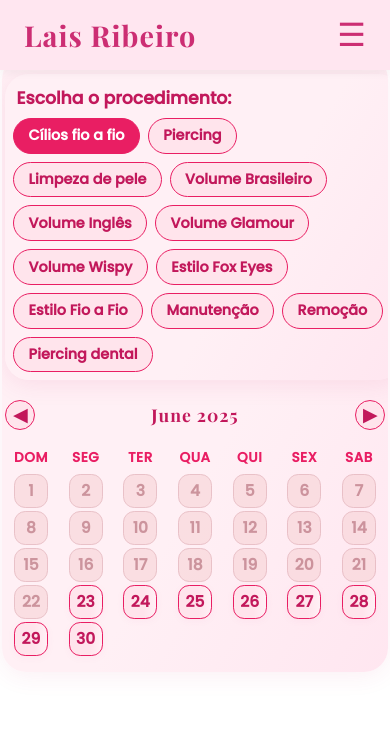
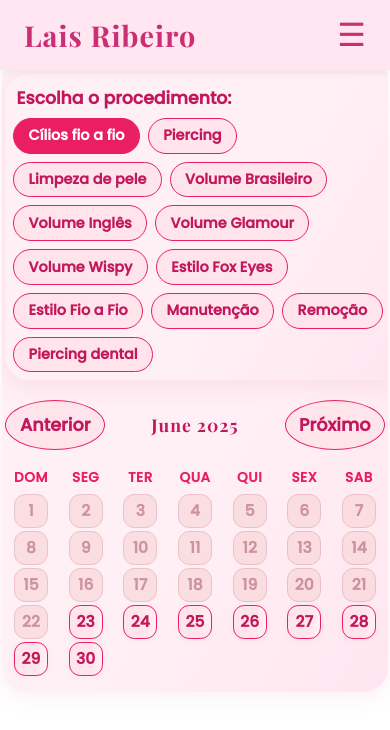
Before and after one commit to BrunoToniatti/lais, an Angular app: page /calendar in a window 390 px wide. Both pictures are taken after a click on the button "Cílios fio a fio". Shown: the top 730 px of the page. Built offline with nearby package versions, Linux system fonts and the light colour scheme.

Commit message:
Ajustando a seta dos meses

```diff
--- a/src/app/calendar-page/calendar-page.component.html
+++ b/src/app/calendar-page/calendar-page.component.html
@@ -13,9 +13,9 @@
 
   <div *ngIf="procedure" class="calendar-section">
     <div class="calendar-header">
-      <button (click)="prevMonth()">◀</button>
+      <button (click)="prevMonth()">Anterior</button>
       <h2>{{ currentMonth | titlecase }}</h2>
-      <button (click)="nextMonth()">▶</button>
+      <button (click)="nextMonth()">Próximo</button>
     </div>
 
     <div class="calendar-grid">
--- a/src/app/calendar-page/calendar-page.component.scss
+++ b/src/app/calendar-page/calendar-page.component.scss
@@ -79,8 +79,8 @@
     color: #c2185b;
     font-size: 1.3rem;
     border-radius: 50%;
-    width: 36px;
-    height: 36px;
+    width: 150px;
+    height: 50px;
     cursor: pointer;
     transition: background 0.2s, color 0.2s, border 0.2s;
     font-family: 'Poppins', sans-serif;
@@ -161,8 +161,8 @@
     font-size: 1.1rem;
   }
   .calendar-header button {
-    width: 30px;
-    height: 30px;
+    width: 100px;
+    height: 50px;
     font-size: 1.1rem;
   }
   .calendar-grid {
```
